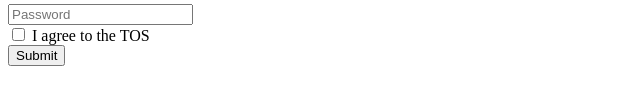
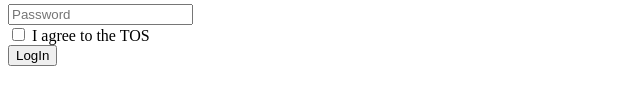
Before and after one commit to acciojob/signup-form-car-KunjPatel9, a website: page main.html in a window 1280 px wide. Shown: the part 256-360 px from the top of the page, 0-640 px from the left. Drawn offline with Linux system fonts and the light colour scheme.

Commit message:
created a submission

```diff
--- a/main.html
+++ b/main.html
@@ -30,7 +30,7 @@
 		<input type="password" required id="password" placeholder="Password"><br>
 		<input type="checkbox"id="tos">
 		<label for="tos">I agree to the TOS</label><br>
-		<button type="submit">Submit</button>
+		<button type="submit">LogIn</button>
 	</form>
 	<!-- the entire body must be written by student -->
     <script type="text/javascript" src="./script.js">
```
